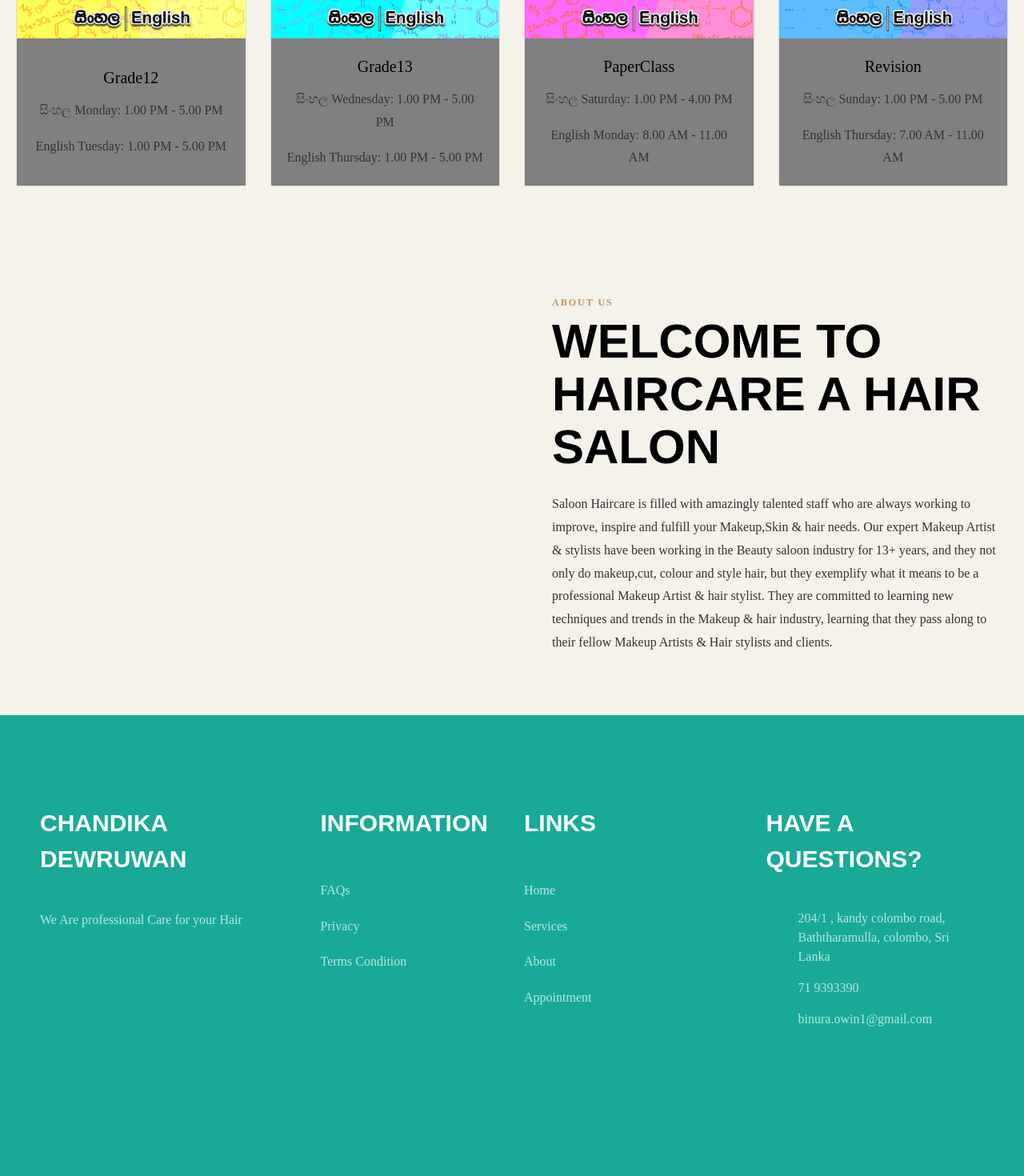
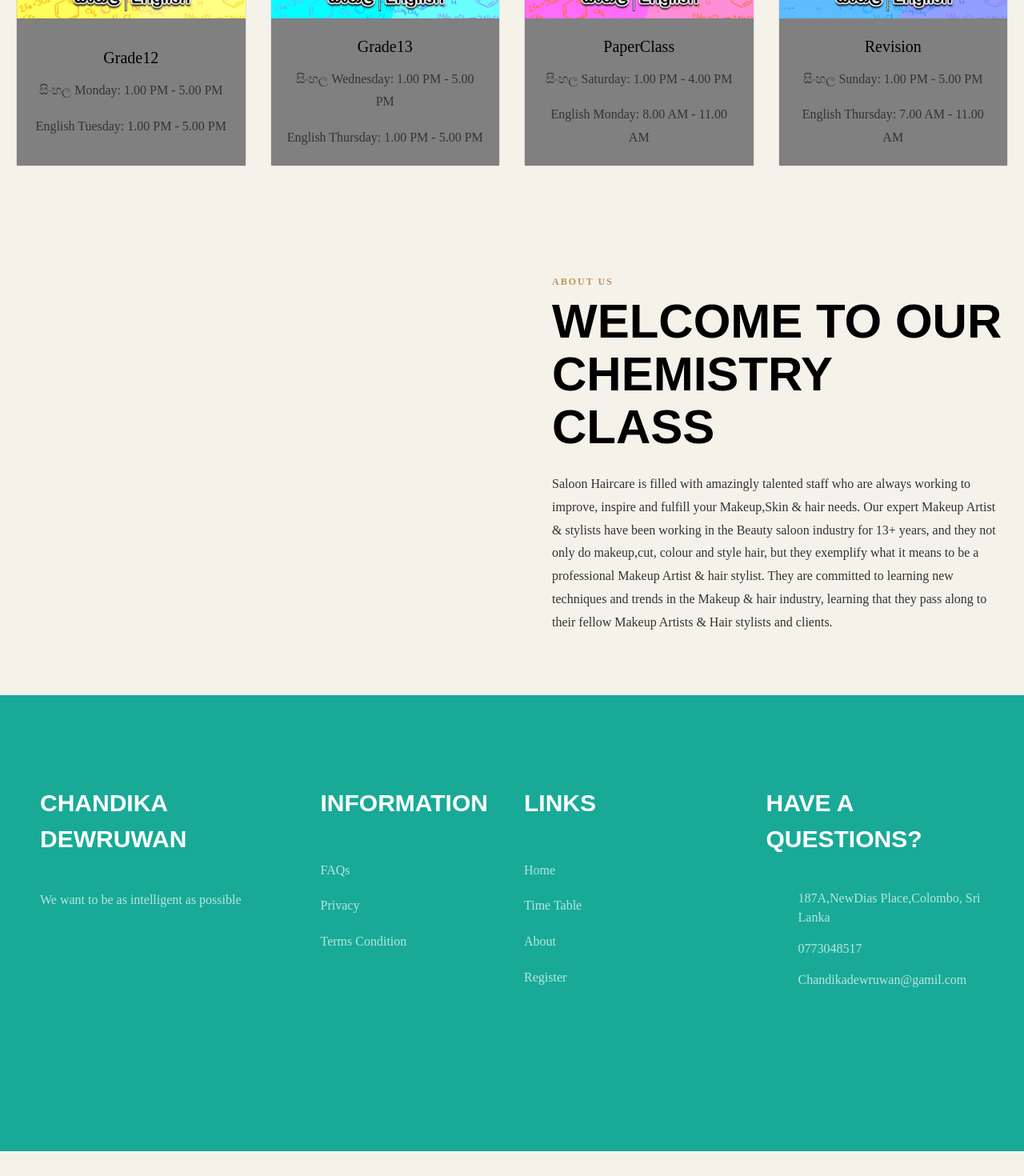
Before and after one commit to NSBM-SPM-2021/github-basics-Sachini98, a React (Create React App) app in the folder FrontEnd/frontend/: page /about in a window 1280 px wide. Shown: the part 422-1892 px from the top of the page at 80% size. After the commit the page ends 1861 px from the top, so only its background shows below. Built offline with nearby package versions, Linux system fonts and the light colour scheme.

Commit message:
Enter class Details

```diff
--- a/FrontEnd/frontend/src/About.js
+++ b/FrontEnd/frontend/src/About.js
@@ -30,7 +30,7 @@ const About = () => {
                     <Col>
                         <div className="heading-section mb-4 mt-md-5">
                             <span className="subheading">About Us</span>
-                            <h2 className="mb-4">Welcome To Haircare A Hair Salon</h2>
+                            <h2 className="mb-4">Welcome To Our Chemistry Class </h2>
                         </div>
                         <p>Saloon Haircare is filled with amazingly talented staff who are always working to improve, inspire and fulfill your Makeup,Skin & hair needs. Our expert Makeup Artist & stylists have been working
                             in the Beauty saloon industry for 13+ years, and they not only do makeup,cut, colour and style hair, but they exemplify what it means to be a professional Makeup Artist & hair stylist.
--- a/FrontEnd/frontend/src/Footer.js
+++ b/FrontEnd/frontend/src/Footer.js
@@ -9,7 +9,7 @@ const Footer = () => {
                     <div className="col-md">
                         <div className="ftco-footer-widget mb-4">
                             <h2 className="ftco-heading-2 logo">Chandika Dewruwan</h2>
-                            <p>We Are professional Care for your Hair</p>
+                            <p>We want to be as intelligent as possible</p>
                             <ul className="ftco-footer-social list-unstyled float-md-left float-lft mt-5">
                                 <li className="ftco-animate"><Link href="#"><span className="icon-twitter"></span></Link></li>
                                 <li className="ftco-animate"><Link href="#"><span className="icon-facebook"></span></Link>
@@ -36,9 +36,9 @@ const Footer = () => {
                             <h2 className="ftco-heading-2">Links</h2>
                             <ul className="list-unstyled">
                                 <li><Link to="/" className="py-2 d-block">Home</Link></li>
-                                <li><Link to="/services" className="py-2 d-block">Services</Link></li>
+                                <li><Link to="/services" className="py-2 d-block">Time Table </Link></li>
                                 <li><Link to="/about" className="py-2 d-block">About</Link></li>
-                                <li><Link to="/appointment" className="py-2 d-block">Appointment</Link></li>
+                                <li><Link to="/appointment" className="py-2 d-block">Register </Link></li>
                             </ul>
                         </div>
                     </div>
@@ -47,12 +47,12 @@ const Footer = () => {
                             <h2 className="ftco-heading-2">Have a Questions?</h2>
                             <div className="block-23 mb-3">
                                 <ul>
-                                    <li><span className="icon icon-map-marker"></span><span className="text">204/1 ,  kandy colombo road, Baththaramulla, colombo, Sri Lanka</span>
+                                    <li><span className="icon icon-map-marker"></span><span className="text">187A,NewDias Place,Colombo, Sri Lanka</span>
                                     </li>
-                                    <li><span className="icon icon-phone"></span><span className="text">71 9393390</span>
+                                    <li><span className="icon icon-phone"></span><span className="text">0773048517</span>
                                     </li>
                                     <li><span className="icon icon-envelope"></span><span
-                                        className="text">binura.owin1@gmail.com</span></li>
+                                        className="text">Chandikadewruwan@gamil.com</span></li>
                                 </ul>
                             </div>
                         </div>
--- a/FrontEnd/frontend/src/Home.js
+++ b/FrontEnd/frontend/src/Home.js
@@ -38,7 +38,7 @@ const Home = () => {
                     <CardTitle className="overlay-title"><br/>
 
                         <br/><br/>Welcome to Haircare</CardTitle>
-                    <CardText>We are professional care for your hair</CardText>
+                    <CardText>We want to be as intelligent as possible</CardText>
                     <CardText>
                         <small className="text-muted"><Link to="/appointment" className="btn btn-primary btn-outline-primary px-4 py-2">Book
                             now</Link></small>
--- a/FrontEnd/frontend/src/ServiceList.js
+++ b/FrontEnd/frontend/src/ServiceList.js
@@ -31,7 +31,7 @@ const ServiceList = () => {
                     <div className="artists-header">
                         <span >Class </span>
                         <h2 >Time Table</h2>
-                        <p>This is our professional services we gives to you</p>
+                        <p>We want to be as intelligent as possible</p>
                     </div>
                 </div>
                 <div>
```
Also changed, not shown: 1 other file (tests, documents, lock files or other folders).
